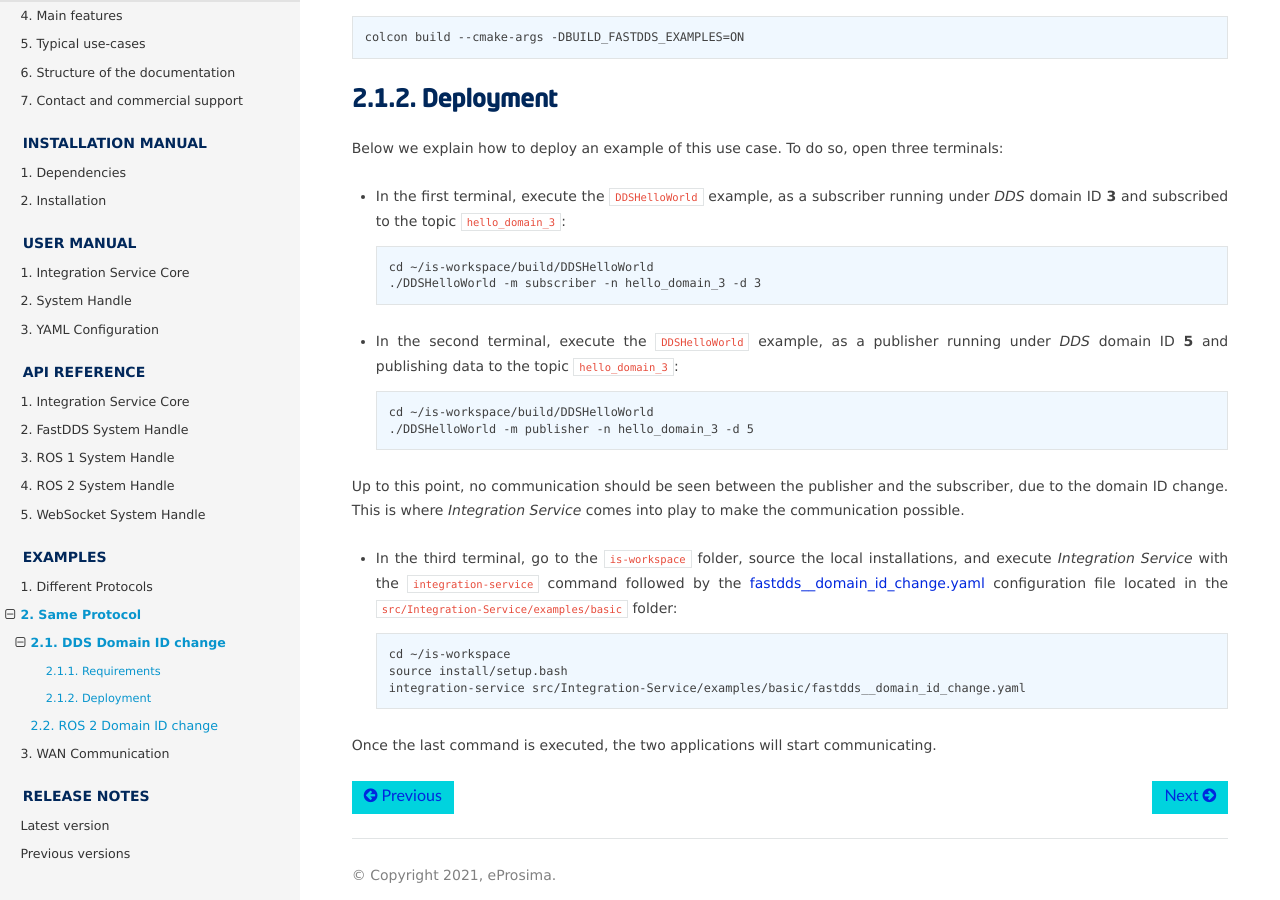
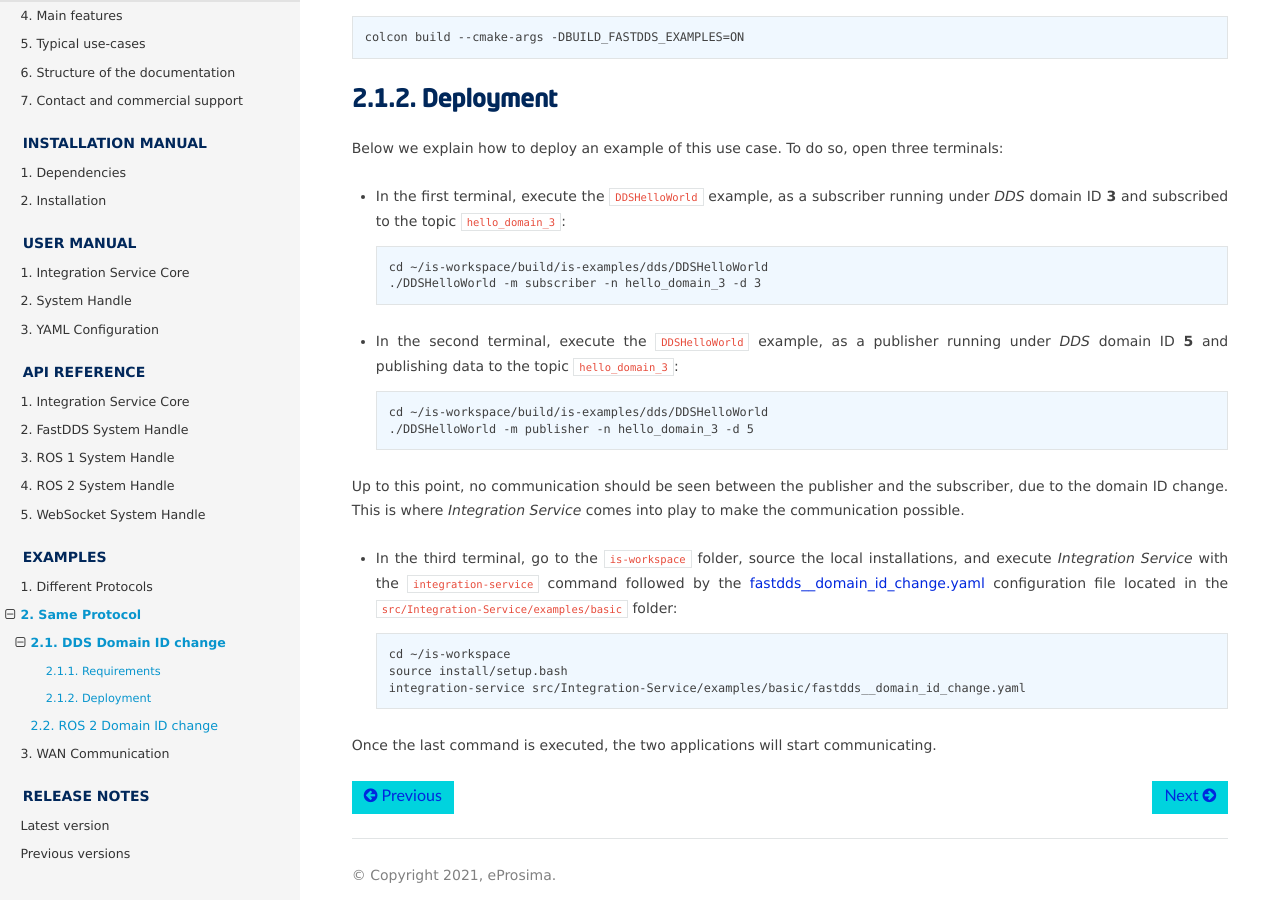
Before and after one commit to eProsima/Integration-Service-docs, a Sphinx documentation site: the page built from docs/examples/same_protocol/dds_change_domain.rst, in a window 1280 px wide and 900 px high, scrolled down 1573 px. Built offline with Sphinx 7.4.7 and the Read the Docs theme 2.0.0, drawn with Linux system fonts in a browser that asks for light colours.

Commit message:
Fix api reference for websocket and set appropiate example paths (#41)

```diff
--- a/docs/api_reference/websocket_sh/encoding.rst
+++ b/docs/api_reference/websocket_sh/encoding.rst
@@ -8,6 +8,3 @@ Encoding
 .. doxygenclass:: eprosima::is::sh::websocket::Encoding
     :project: WebSocket-SH
     :members:
-
-.. doxygenclass:: eprosima::is::sh::websocket::JsonEncoding
-    :project: WebSocket-SH
--- a/docs/examples/different_protocols/pubsub/dds-ros2.rst
+++ b/docs/examples/different_protocols/pubsub/dds-ros2.rst
@@ -95,7 +95,7 @@ To enable communication from *ROS 2* to *Fast DDS*, open three terminals:
 
       cd ~/is-workspace
       source install/setup.bash
-      ./build/DDSHelloWorld/DDSHelloWorld -m subscriber
+      ./build/is-examples/dds/DDSHelloWorld/DDSHelloWorld -m subscriber
 
 At this point, the two applications cannot communicate due to the incompatibility of their *topics* and *types*.
 This is where *Integration Service* comes into play to make the communication possible.
@@ -126,7 +126,7 @@ To enable communication from *Fast DDS* to *ROS 2*, open three terminals:
 
       cd ~/is-workspace
       source install/setup.bash
-      ./build/DDSHelloWorld/DDSHelloWorld -m publisher
+      ./build/is-examples/dds/DDSHelloWorld/DDSHelloWorld -m publisher
 
 * In the second terminal, source your *ROS 2* installation and execute a *ROS 2* :code:`listener`:
 
--- a/docs/examples/same_protocol/dds_change_domain.rst
+++ b/docs/examples/same_protocol/dds_change_domain.rst
@@ -61,7 +61,7 @@ Below we explain how to deploy an example of this use case. To do so, open three
 
   .. code-block:: bash
 
-      cd ~/is-workspace/build/DDSHelloWorld
+      cd ~/is-workspace/build/is-examples/dds/DDSHelloWorld
       ./DDSHelloWorld -m subscriber -n hello_domain_3 -d 3
 
 * In the second terminal, execute the :code:`DDSHelloWorld` example, as a publisher running under
@@ -69,7 +69,7 @@ Below we explain how to deploy an example of this use case. To do so, open three
 
   .. code-block:: bash
 
-      cd ~/is-workspace/build/DDSHelloWorld
+      cd ~/is-workspace/build/is-examples/dds/DDSHelloWorld
       ./DDSHelloWorld -m publisher -n hello_domain_3 -d 5
 
 Up to this point, no communication should be seen between the publisher and the subscriber, due to the domain ID change.
```
